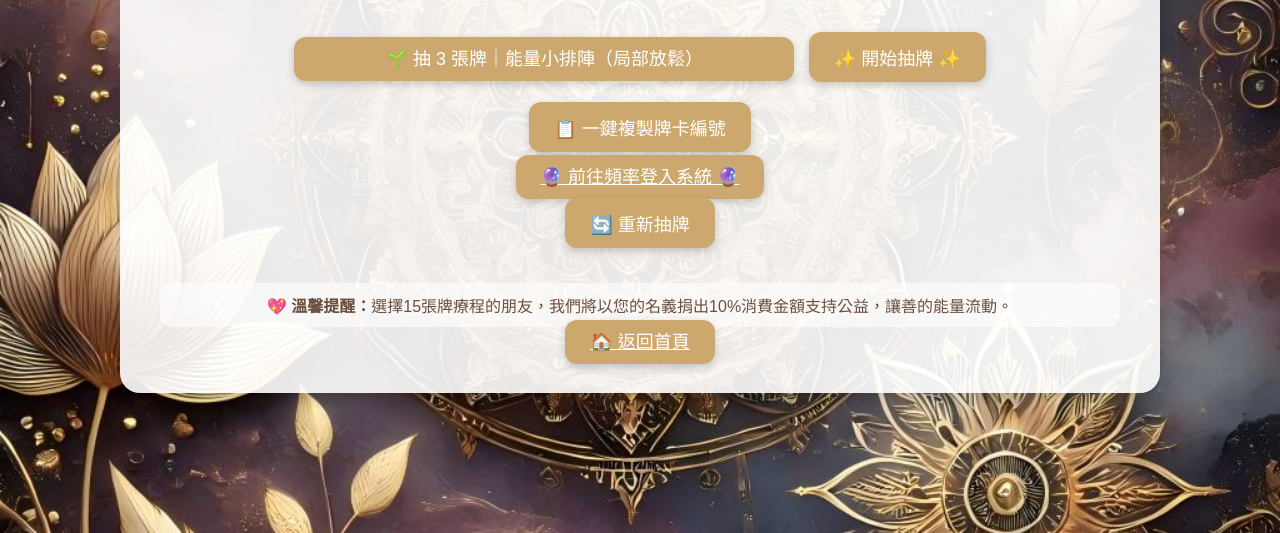
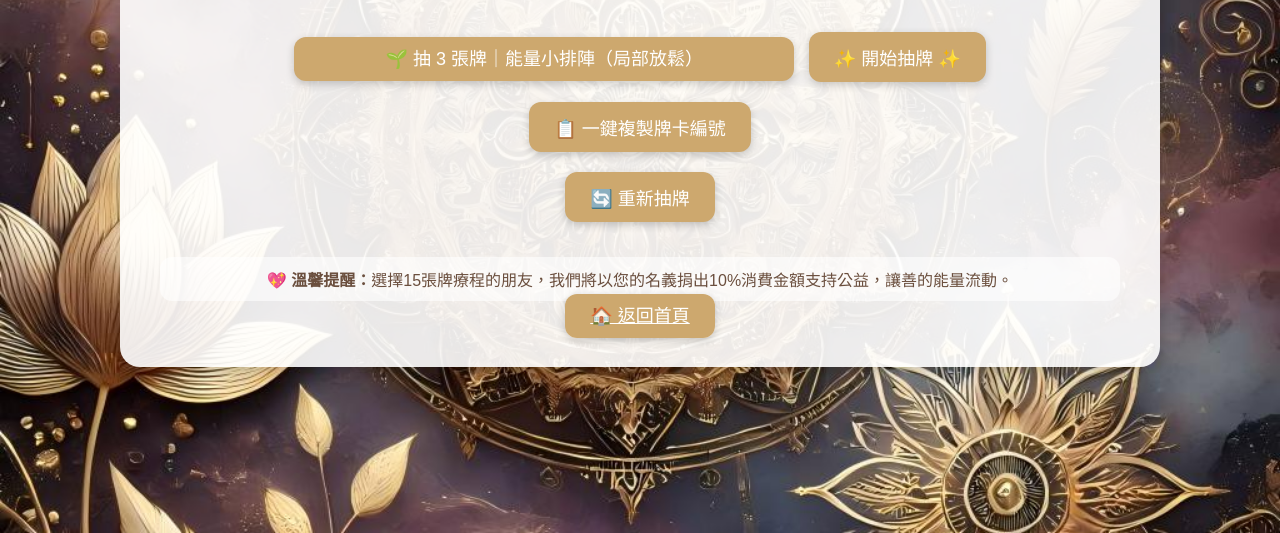
Before and after one commit to HourLight/11, a plain HTML site: page spa-energy.html in a window 1280 px wide. Shown: the part 267-800 px from the top of the page. Drawn offline with Linux system fonts and the light colour scheme.

Commit message:
Update spa-energy.html

```diff
--- a/spa-energy.html
+++ b/spa-energy.html
@@ -116,7 +116,7 @@
         <div id="cardArea"></div>
 
         <button onclick="copyNumbers()">📋 一鍵複製牌卡編號</button><br>
-        <a href="https://chatgpt.com/g/g-67de9b17edac8191b3a38621d000fe5b-fu-ling-zhi-yao-hour-light-spa" class="link-button" target="_blank">🔮 前往頻率登入系統 🔮</a><br>
+
         <button onclick="location.reload()">🔄 重新抽牌</button>
 
         <div class="reminder">
```
